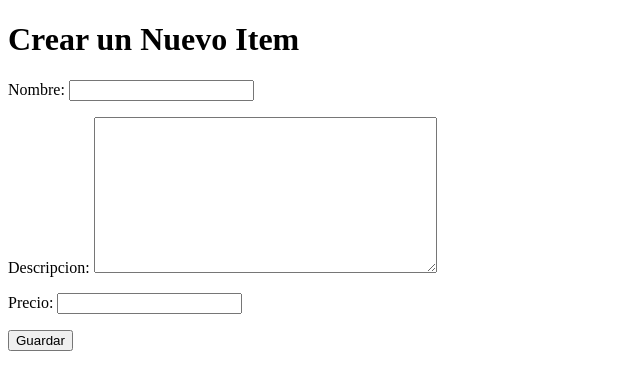
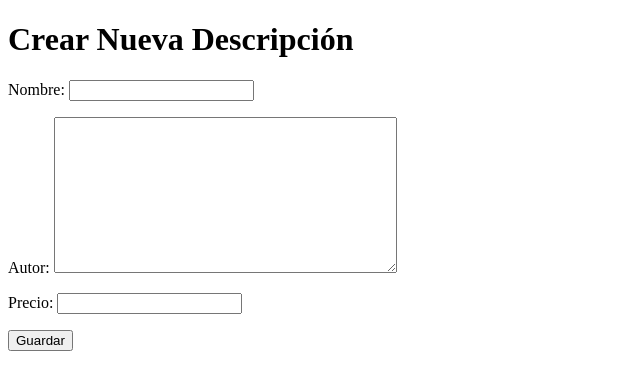
Before and after one commit to Julius2365/Prueba3, a Django app: page /crear/ in a window 1280 px wide. Shown: the top 390 px of the page, without its empty margins (0-640 px from the left). Run offline with Django 4.2, Linux system fonts and the light colour scheme.

Commit message:
Crud-item

```diff
--- a/todoapi/todolist/forms.py
+++ b/todoapi/todolist/forms.py
@@ -5,4 +5,4 @@ from .models import Item
 class ItemForm(forms.ModelForm):
     class Meta:
         model = Item
-        fields = ['nombre', 'descripcion', 'precio']
+        fields = ['nombre', 'autor', 'precio']
--- a/todoapi/todolist/models.py
+++ b/todoapi/todolist/models.py
@@ -2,7 +2,7 @@ from django.db import models
 
 class Item(models.Model):
     nombre = models.CharField(max_length=255)  # Campo para el nombre del item
-    descripcion = models.TextField()  # Campo para la descripción del item
+    autor = models.TextField()  # Campo para la descripción del item
     precio = models.DecimalField(max_digits=10, decimal_places=2)  # Campo para el precio del item
 
     def __str__(self):
--- a/todoapi/todolist/templates/crear_item.html
+++ b/todoapi/todolist/templates/crear_item.html
@@ -3,10 +3,10 @@
 <html lang="en" xmlns="http://www.w3.org/1999/html">
 <head>
     <meta charset="UTF-8">
-    <title>Crear Item</title>
+    <title>Crear Nueva Descripción</title>
 </head>
 <body>
-    <h1>Crear un Nuevo Item</h1>
+    <h1>Crear Nueva Descripción</h1>
     <form method="post" action="">
 
         {% csrf_token %}
--- a/todoapi/todolist/templates/editar_item.html
+++ b/todoapi/todolist/templates/editar_item.html
@@ -1,10 +1,10 @@
 <!DOCTYPE html>
 <html>
 <head>
-    <title>Editar Item</title>
+    <title>Editar Información</title>
 </head>
 <body>
-    <h1>Editar Item</h1>
+    <h1>Editar Informacion</h1>
     <form method="post">
         {% csrf_token %}
         {{ form.as_p }}
--- a/todoapi/todolist/templates/ver_item.html
+++ b/todoapi/todolist/templates/ver_item.html
@@ -6,10 +6,10 @@
 </head>
 <body>
     <h1>{{ item.nombre }}</h1>
-    <p>Descripción: {{ item.descripcion }}</p>
+    <p>Autor: {{ item.autor }}</p>
     <p>Precio: {{ item.precio }}</p>
-    <a href="{% url 'editar_item' item.id %}">Editar Item</a>
-    <a href="{% url 'eliminar_item' item.id %}">Eliminar Item</a>
+    <a href="{% url 'editar_item' item.id %}">Editar Información</a>
+    <a href="{% url 'eliminar_item' item.id %}">Eliminar Descripción</a>
     <a href="{% url 'index' %}">Volver a la Lista</a>
 </body>
 </html>
--- a/todoapi/todolist/views.py
+++ b/todoapi/todolist/views.py
@@ -28,7 +28,7 @@ def ver_item(request, item_id):
     try:
         item = Item.objects.get(pk=item_id)
     except Item.DoesNotExist:
-        raise Http404("El item no existe")  # Puedes personalizar este mensaje según tus necesidades
+        raise Http404("El libro no esta registrado")  # Puedes personalizar este mensaje según tus necesidades
     return render(request, 'ver_item.html', {'item': item})
 # Vista para editar un item por su ID
 def editar_item(request,item_id):
```
Also changed, not shown: todoapi/todolist/templates/index.html (+4 -4 lines).
